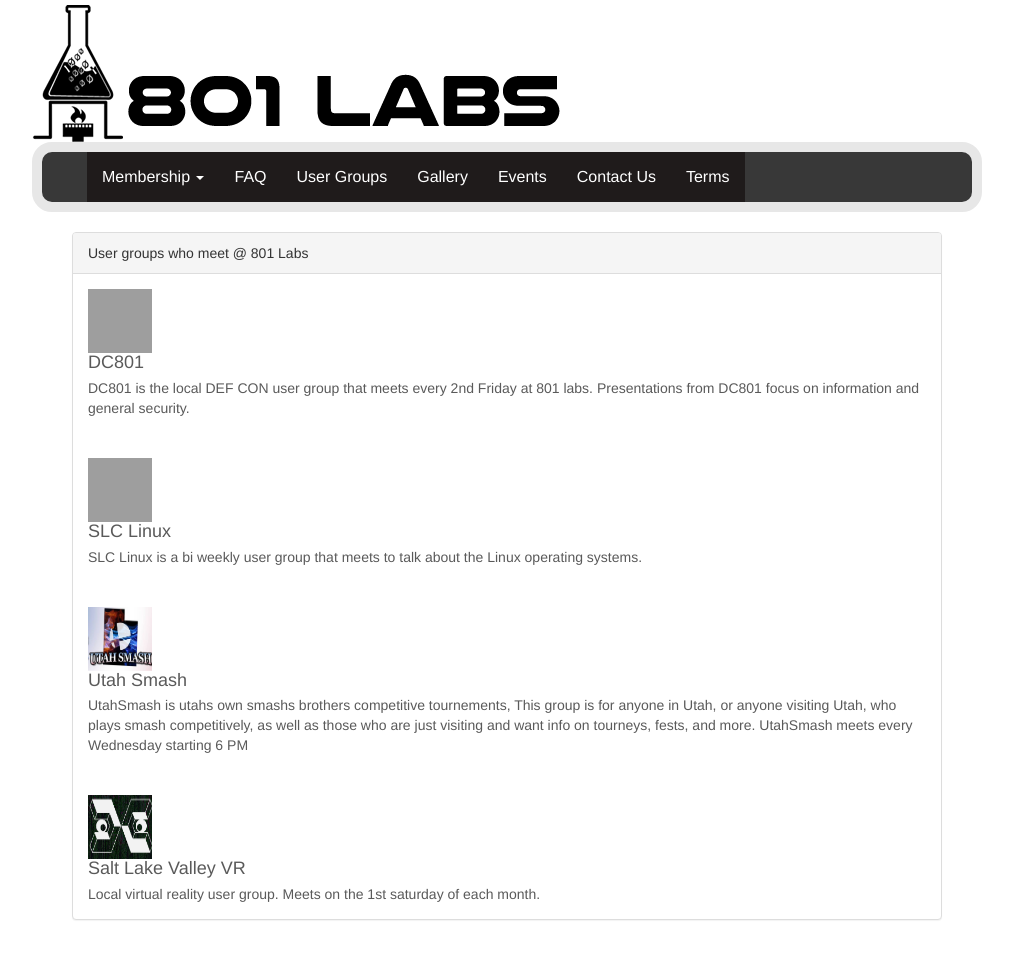
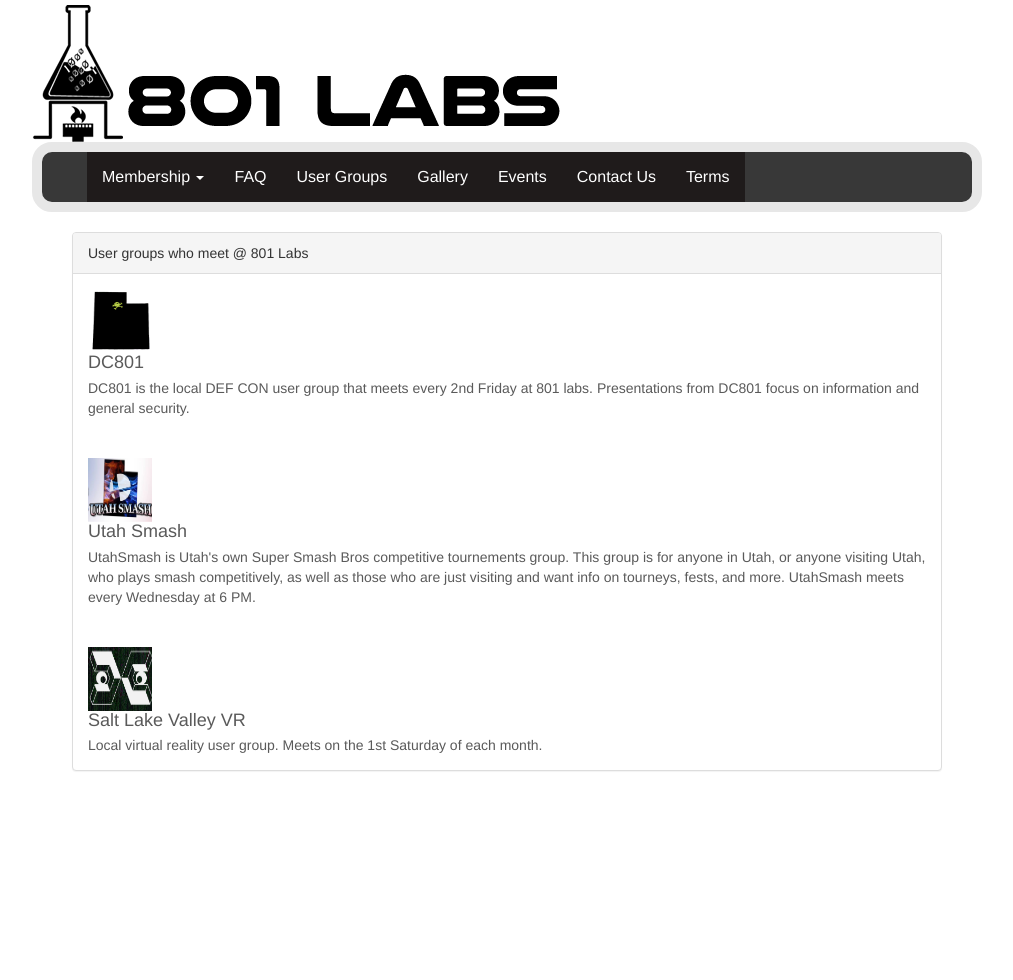
Before and after one commit to 801labs/hackerspace, a Django app: template members/templates/members/user_groups.html in a window 1280 px wide. Shown: the whole page, without its empty margins (133-1146 px from the left). After the commit the page ends 771 px from the top, so only its background shows below. Run offline with Django 3.2, Linux system fonts and the light colour scheme; the template is opened without the code that fills it, so the values that code supplies are empty; some libraries are stand-ins or nearby versions; grey boxes are pictures that could not be loaded.

Commit message:
Edited user_group page and got rid of Linux group (#6)
* 10152019 stuff

* 10152019 stuff

* Changed register form style to match login form

* Delete .DS_Store

* Delete .DS_Store

* Delete .DS_Store

* Delete .DS_Store

* Delete .DS_Store

* Update .gitignore

.DS_Store

* Update forms.py

* Update base.html

* Update terms.html

* Delete print.css

* Edited user_group page and got rid of Linux group

```diff
--- a/members/templates/members/terms.html
+++ b/members/templates/members/terms.html
@@ -35,5 +35,4 @@
   <p>The Company reserves the right to change these conditions from time to time as it sees fit and your continued use of the site will signify your acceptance of any adjustment to these terms. If there are any changes to our privacy policy, we will announce that these changes have been made on our home page and on other key pages on our site. If there are any changes in how we use our site customers’ Personally Identifiable Information, notification by e-mail or postal mail will be made to those affected by this change. Any changes to our privacy policy will be posted on our web site 30 days prior to these changes taking place. You are therefore advised to re-read this statement on a regular basis.</p>
   <p><b>These terms and conditions form part of the Agreement between the Client and ourselves. Your accessing of this website and/or undertaking of a booking or Agreement indicates your understanding, agreement to and acceptance, of the Disclaimer Notice and the full Terms and Conditions contained herein. Your statutory Consumer Rights are unaffected.</b></p>
   <p>&copy; 801 Labs 2016 All Rights Reserved</p>
-  </div>
 {% endblock %}
--- a/members/templates/members/user_groups.html
+++ b/members/templates/members/user_groups.html
@@ -7,28 +7,15 @@
 <div class="panel panel-default">
    <div class="panel-heading">User groups who meet @ 801 Labs</div>
    <div class="panel-body">
-
       <div class="media">
-
          <div class="media-left">
             <a href="https://www.dc801.org">
-          <img class="media-object" src="https://www.dc801.org/wp-content/uploads/2014/03/defcon-utah.png" width="64" height="64"  alt="dc801">
+            <img class="media-object" src="/static/img/defcon-utah.png" width="64" height="64"  alt="dc801">
             </a>
          </div>
          <div class="media-body">
             <h4 class="media-heading">DC801</h4>
             DC801 is the local DEF CON user group that meets every 2nd Friday at 801 labs. Presentations from DC801 focus on information and general security.
-      </div>
-    <br/>
-    <br/>
-      <div class="media-left">
-        <a href="http://slclinux.org/">
-          <img class="media-object" src="https://duckduckgo.com/i/b3480595.png" width="64" height="64"  alt="SLC Linux">
-        </a>
-      </div>
-      <div class="media-body">
-        <h4 class="media-heading">SLC Linux</h4>
-        SLC Linux is a bi weekly user group that meets to talk about the Linux operating systems.
          </div>
          <br/>
          <br/>
@@ -39,26 +26,20 @@
          </div>
          <div class="media-body">
             <h4 class="media-heading">Utah Smash</h4>
-        UtahSmash is utahs own smashs brothers competitive tournements, This group is for anyone in Utah, or anyone visiting Utah, who plays smash competitively, as well as those who are just visiting and want info on tourneys, fests, and more. UtahSmash meets every Wednesday starting 6 PM
+            UtahSmash is Utah's own Super Smash Bros competitive tournements group. This group is for anyone in Utah, or anyone visiting Utah, who plays smash competitively, as well as those who are just visiting and want info on tourneys, fests, and more. UtahSmash meets every Wednesday at 6 PM.
          </div>
          <br/>
          <br/>
          <div class="media-left">
-        <a href="http://www.meetup.com/SLV-VR/">
+            <a href="https://www.meetup.com/SLV-VR/">
             <img class="media-object" src="/static/img/slvvr.png" width="64" height="64"  alt="slvvr">
             </a>
          </div>
          <div class="media-body">
             <h4 class="media-heading">Salt Lake Valley VR</h4>
-        Local virtual reality user group. Meets on the 1st saturday of each month.
+            Local virtual reality user group. Meets on the 1st Saturday of each month.
          </div>
-
-
-
-
       </div>
-
    </div>
-
 </div>
 {% endblock %}
```
Also changed, not shown: static/img/defcon-utah.png (added). Lines whose indentation alone changed are shown as unchanged.
